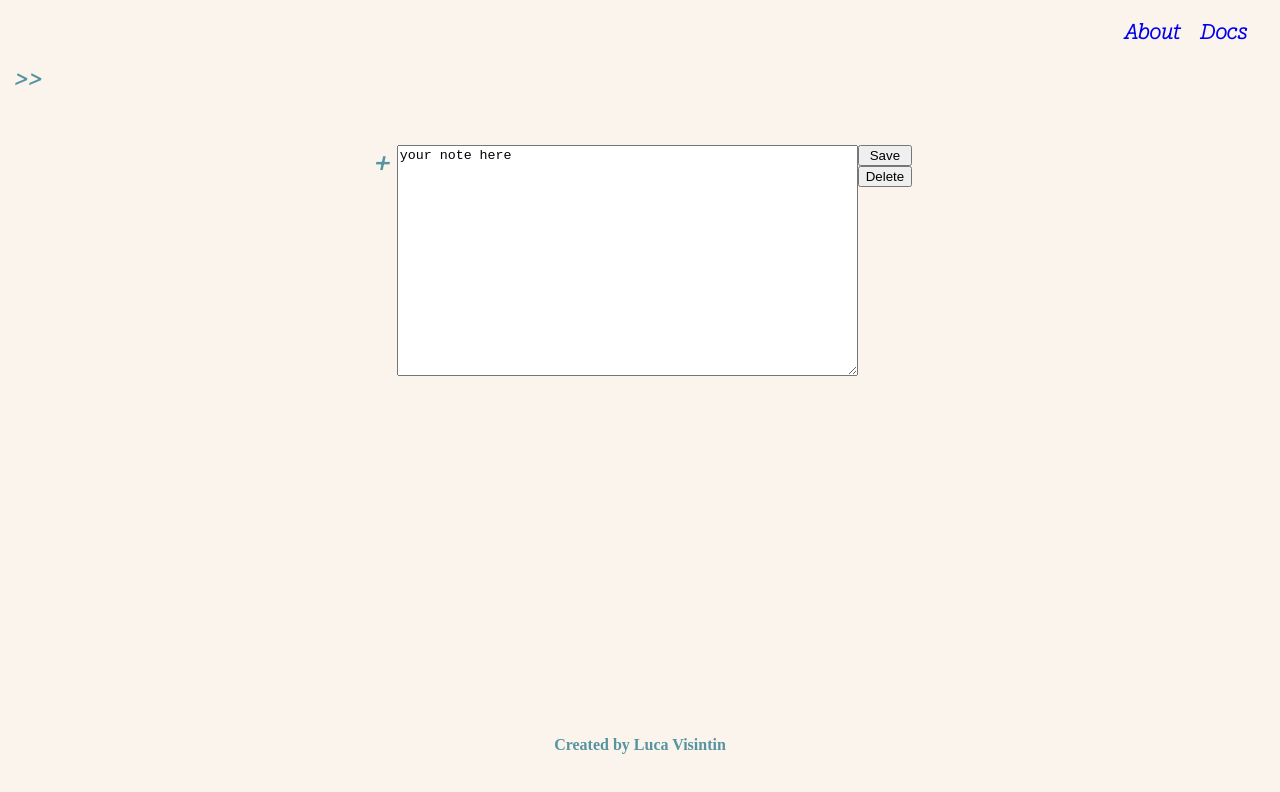
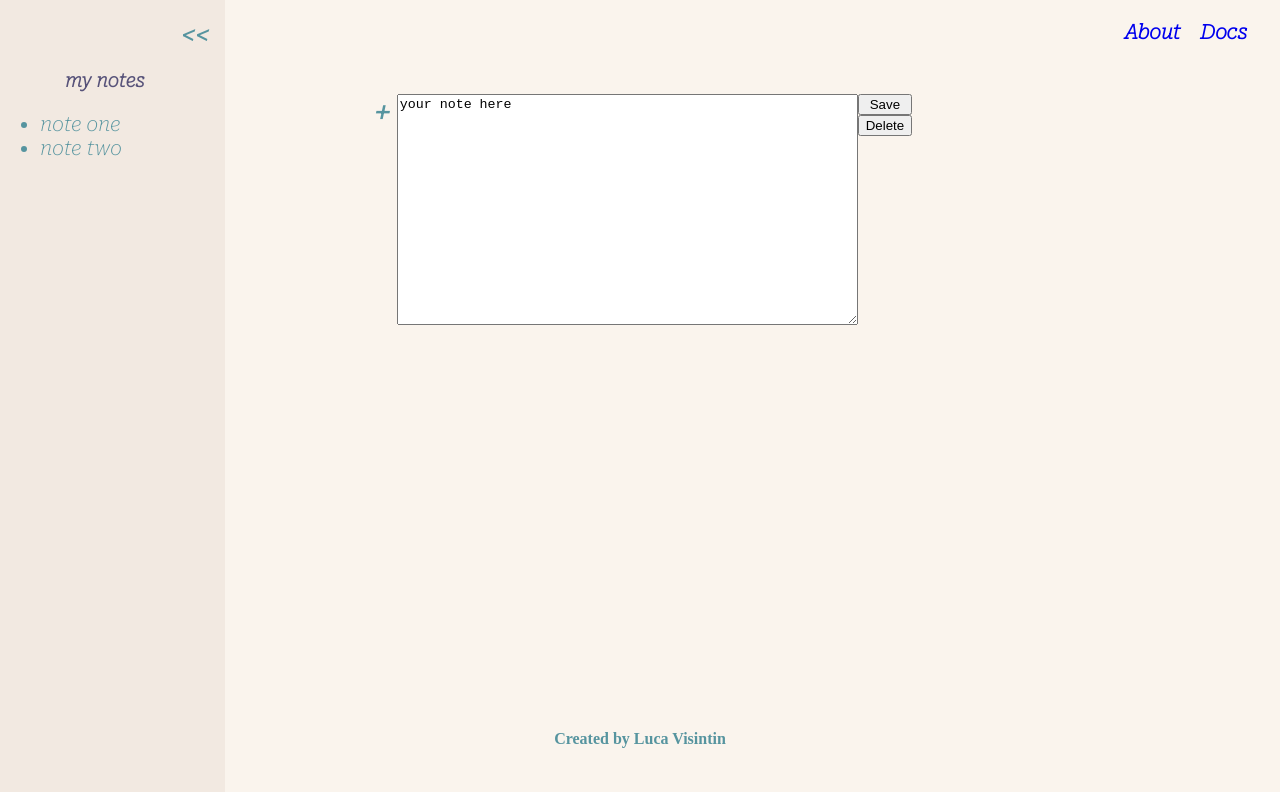
Before and after one commit to Luca-Vis/Luca_Visintin_Assignment1, a plain HTML site: page note.html in a window 1280 px wide. Drawn offline with Linux system fonts and the light colour scheme.

Commit message:
Added side bar with styling and list

```diff
--- a/CSS/style.css
+++ b/CSS/style.css
@@ -32,6 +32,14 @@ nav a:hover {
     color: #56949f;
     font-family: 'Roboto Serif', serif;
 }
+.menuout {
+    font-size: 25px;
+    border: 0;
+    margin-left: 175px;
+    background-color: #f2e9e1;
+    color: #56949f;
+    font-family: 'Roboto Serif', serif;
+}
 
 .note {
     color: #56949f;
@@ -57,7 +65,7 @@ nav a:hover {
     justify-content: center;
     flex-direction: row;
     margin-top: 50px;
-    margin-bottom: 360px;
+    margin-bottom: 405px;
 }
 .options {
     display: flex;
@@ -66,6 +74,25 @@ nav a:hover {
 button:hover {
     color: #b4637a;
 }
+.sidebar{
+    background-color: #f2e9e1;
+    position: fixed;
+    top: 0;
+    left: 0;
+    width: 225px;
+    height: 100%;
+    padding: 20px 0;
+}
+.sidebar ul {
+    color: #56949f;
+    font-family: 'Roboto Serif', serif;
+    font-size: 20px;
+}
+h3 {
+    font-family: 'Roboto Serif', serif;
+    color: #575279;
+    margin-left: 65px;
+}
 footer {
     color: #56949f;
     display: flex;
--- a/note.html
+++ b/note.html
@@ -19,7 +19,6 @@
             </nav>
             </strong>
         </header>
-            <button class="menu"><strong>>></strong></button>
         <div class="textarea">
             <button class="notearea"><strong>+</strong></button>
             <textarea rows="15" cols="55">your note here</textarea>
@@ -28,6 +27,14 @@
                 <button class="delete">Delete</button>
             </div>
         </div>
+        <div class="sidebar">
+            <button class="menuout"><strong><<</strong></button>
+            <h3>my notes</h3>
+            <ul>
+                <li>note one</li>
+                <li>note two</li>
+            </ul>
+        </div>
         <div class="footer">
             <footer><strong>Created by Luca Visintin</strong></footer>
         </div>
```
